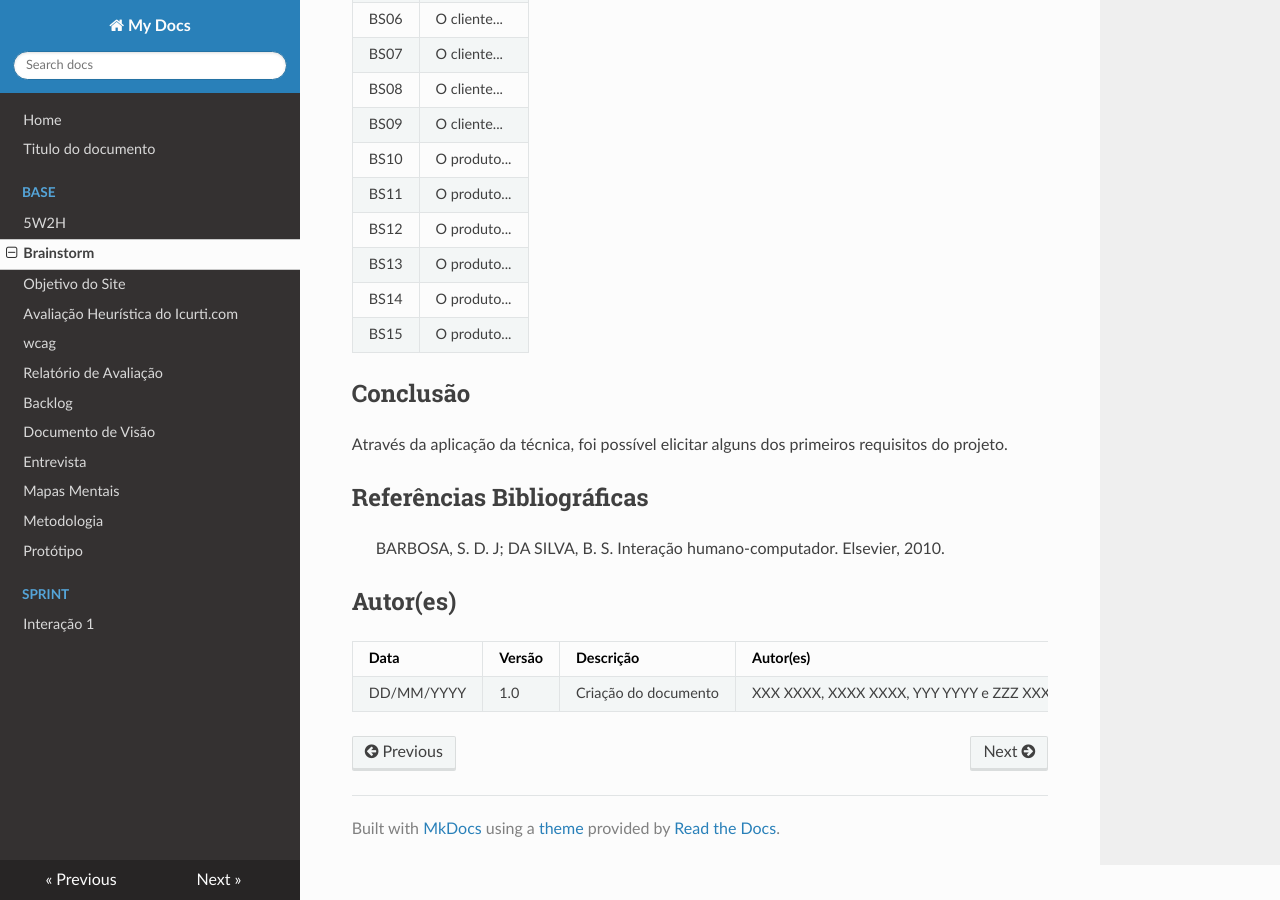
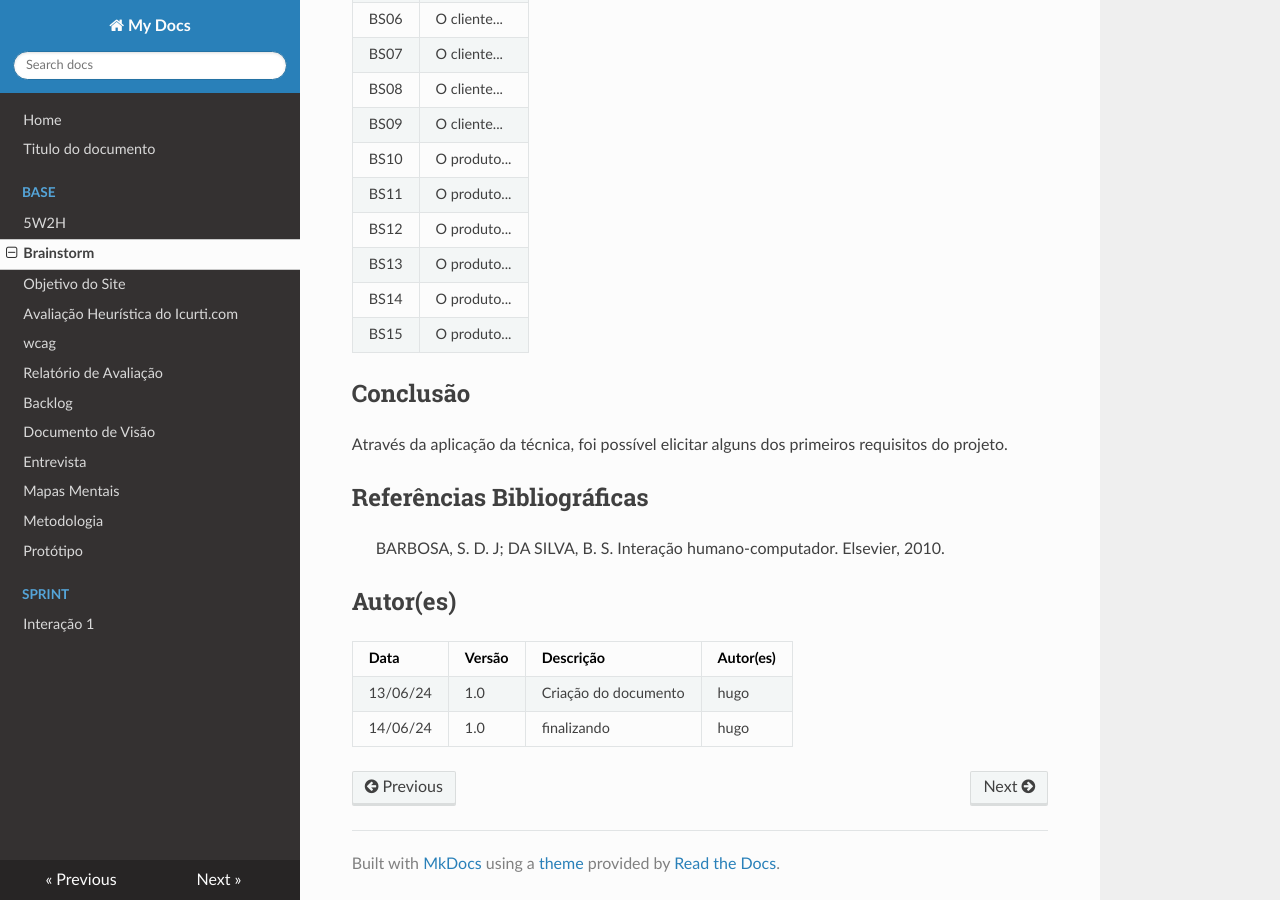
Before and after one commit to alexcyrillo/materias-faculdade, an MkDocs documentation site: the page built from docs/base/Brainstorm.md, in a window 1280 px wide and 900 px high, scrolled down 2373 px. Built offline with MkDocs 1.6.1, drawn with Linux system fonts in a browser that asks for light colours; nearby versions of some CDN libraries.

Commit message:
Update Brainstorm.md
Brainstorm

```diff
--- a/docs/base/Brainstorm.md
+++ b/docs/base/Brainstorm.md
@@ -91,4 +91,5 @@ Através da aplicação da técnica, foi possível elicitar alguns dos primeiros
 ## Autor(es)
 | Data | Versão | Descrição | Autor(es) |
 | -- | -- | -- | -- |
-| DD/MM/YYYY | 1.0 | Criação do documento | XXX XXXX, XXXX XXXX, YYY YYYY e ZZZ XXXX |
+| 13/06/24 | 1.0 | Criação do documento | hugo|
+| 14/06/24 | 1.0 | finalizando | hugo|
```
